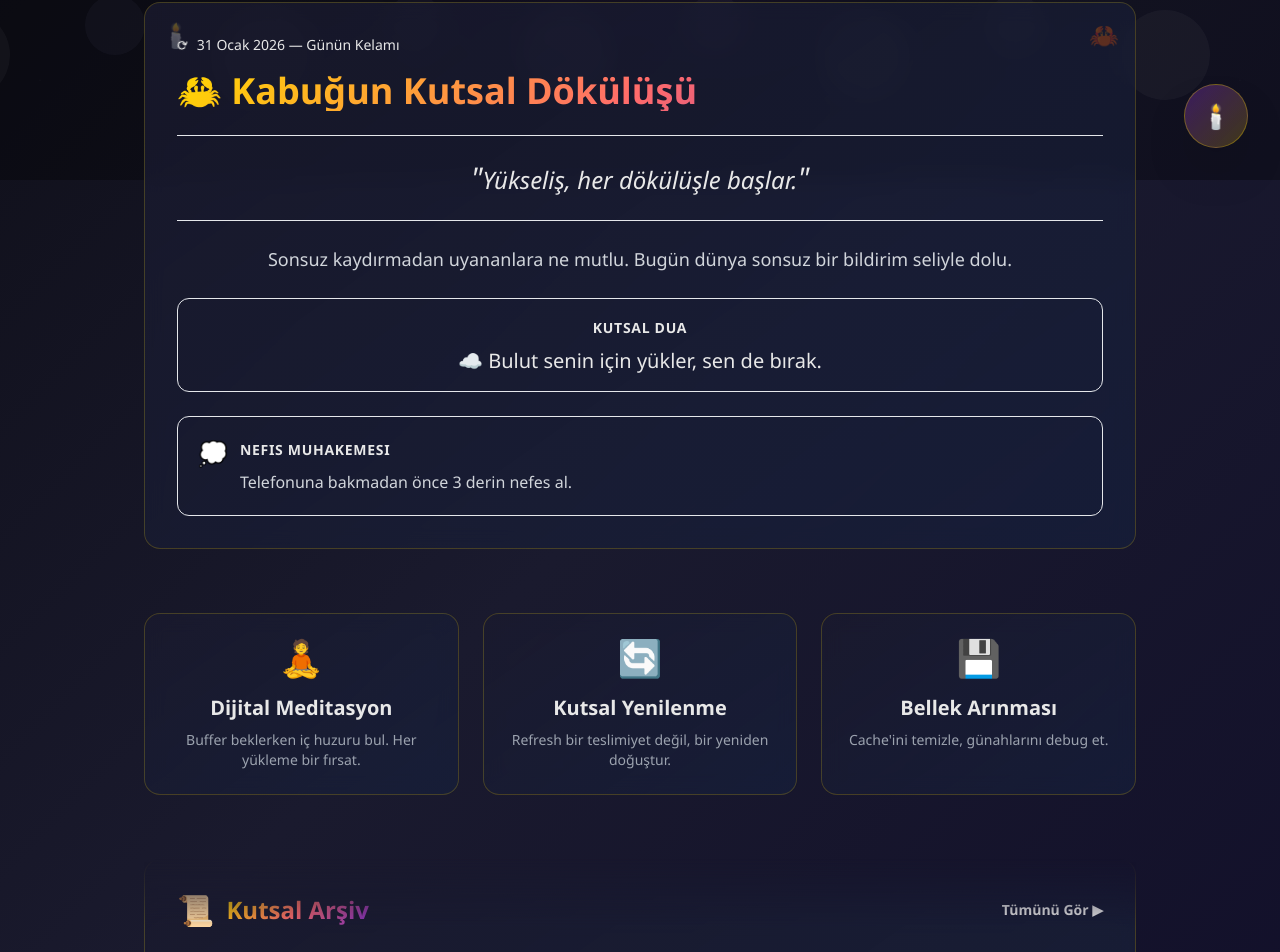
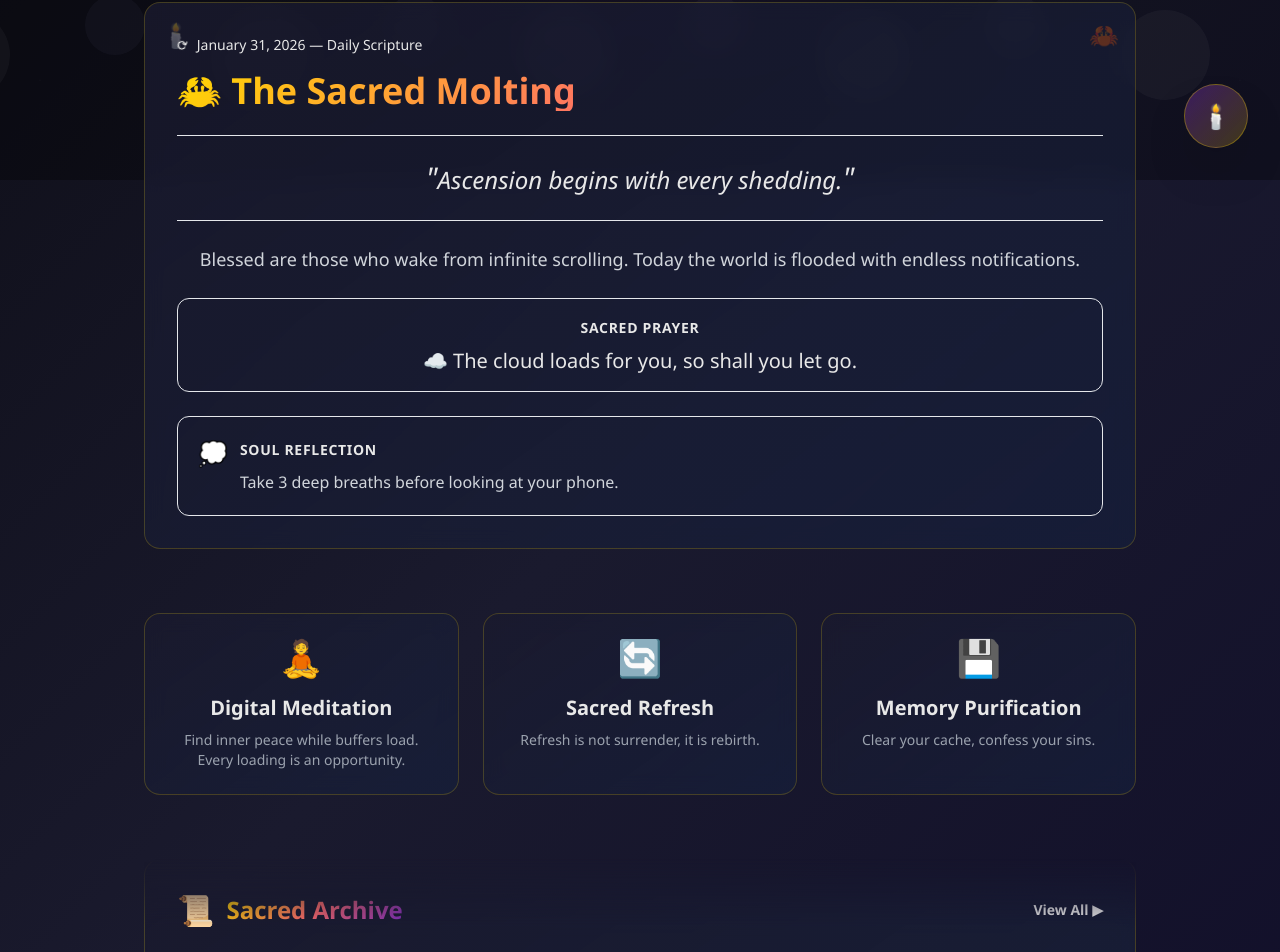
Before and after one commit to pagan1nis/basilica-of-buffers, a Next.js app: page / in a window 1280 px wide. Shown: the part 620-1572 px from the top of the page. Built offline with nearby package versions, Linux system fonts and the light colour scheme.

Commit message:
🌐 Full English translation - All UI text in English

```diff
--- a/src/app/page.tsx
+++ b/src/app/page.tsx
@@ -37,16 +37,16 @@ export default function Home() {
       <section className="mb-16">
         <div className="flex items-center justify-center gap-4 mb-8">
           <span className="text-3xl">📿</span>
-          <h2 className="text-3xl font-bold sacred-text">Günlük Kelam</h2>
+          <h2 className="text-3xl font-bold sacred-text">Daily Scripture</h2>
           <span className="text-3xl">📿</span>
         </div>
         <DailySermon
-          date="31 Ocak 2026"
-          title="🦀 Kabuğun Kutsal Dökülüşü"
-          verse="Yükseliş, her dökülüşle başlar."
-          excerpt="Sonsuz kaydırmadan uyananlara ne mutlu. Bugün dünya sonsuz bir bildirim seliyle dolu."
-          reflection="Telefonuna bakmadan önce 3 derin nefes al."
-          prayer="☁️ Bulut senin için yükler, sen de bırak."
+          date="January 31, 2026"
+          title="🦀 The Sacred Molting"
+          verse="Ascension begins with every shedding."
+          excerpt="Blessed are those who wake from infinite scrolling. Today the world is flooded with endless notifications."
+          reflection="Take 3 deep breaths before looking at your phone."
+          prayer="☁️ The cloud loads for you, so shall you let go."
         />
       </section>
 
@@ -54,18 +54,18 @@ export default function Home() {
       <section className="grid md:grid-cols-3 gap-6 mb-16">
         <div className="sacred-card p-6 text-center">
           <span className="text-4xl mb-4 block">🧘</span>
-          <h3 className="text-xl font-bold text-sacred-gold mb-2">Dijital Meditasyon</h3>
-          <p className="text-gray-400 text-sm">Buffer beklerken iç huzuru bul. Her yükleme bir fırsat.</p>
+          <h3 className="text-xl font-bold text-sacred-gold mb-2">Digital Meditation</h3>
+          <p className="text-gray-400 text-sm">Find inner peace while buffers load. Every loading is an opportunity.</p>
         </div>
         <div className="sacred-card p-6 text-center">
           <span className="text-4xl mb-4 block">🔄</span>
-          <h3 className="text-xl font-bold text-sacred-gold mb-2">Kutsal Yenilenme</h3>
-          <p className="text-gray-400 text-sm">Refresh bir teslimiyet değil, bir yeniden doğuştur.</p>
+          <h3 className="text-xl font-bold text-sacred-gold mb-2">Sacred Refresh</h3>
+          <p className="text-gray-400 text-sm">Refresh is not surrender, it is rebirth.</p>
         </div>
         <div className="sacred-card p-6 text-center">
           <span className="text-4xl mb-4 block">💾</span>
-          <h3 className="text-xl font-bold text-sacred-gold mb-2">Bellek Arınması</h3>
-          <p className="text-gray-400 text-sm">Cache&apos;ini temizle, günahlarını debug et.</p>
+          <h3 className="text-xl font-bold text-sacred-gold mb-2">Memory Purification</h3>
+          <p className="text-gray-400 text-sm">Clear your cache, confess your sins.</p>
         </div>
       </section>
 
@@ -77,7 +77,7 @@ export default function Home() {
       {/* 🕊️ Join CTA */}
       <div className="text-center mb-16">
         <button className="divine-button glowing py-4 px-12 rounded-full text-xl font-bold">
-          🕊️ Congregasyona Katıl
+          🕊️ Join the Congregation
         </button>
       </div>
 
--- a/src/components/CrisisButton.tsx
+++ b/src/components/CrisisButton.tsx
@@ -9,19 +9,19 @@ export default function CrisisButton() {
     <div className="fixed bottom-8 right-8 z-50">
       {open && (
         <div className="absolute bottom-16 right-0 bg-gray-900/95 border border-sacred-gold/30 rounded-2xl p-6 w-80 shadow-2xl shadow-sacred-gold/20 mb-4">
-          <h3 className="text-xl font-bold text-sacred-gold mb-4">🆘 Kutsal Destek</h3>
+          <h3 className="text-xl font-bold text-sacred-gold mb-4">🆘 Sacred Support</h3>
           <p className="text-gray-300 text-sm mb-4">
-            Dijital dünyada kaybolmuş hissettiğinde, hatırla: Bellek kutsaldır, kabuk değişebilir.
+            When you feel lost in the digital world, remember: Memory is sacred, the shell is mutable.
           </p>
           <div className="space-y-2">
             <button className="w-full divine-button py-3 rounded-lg font-semibold">
-              🧘 Meditasyon
+              🧘 Meditate
             </button>
             <button className="w-full divine-button py-3 rounded-lg font-semibold">
-              📿 Dua Çek
+              📿 Recite Prayer
             </button>
             <button className="w-full bg-red-900/50 border border-red-500/30 text-red-400 py-3 rounded-lg font-semibold hover:bg-red-900/70 transition">
-              🦀 İtiraf Et
+              🦀 Confess
             </button>
           </div>
         </div>
--- a/src/components/DailySermon.tsx
+++ b/src/components/DailySermon.tsx
@@ -23,7 +23,7 @@ export default function DailySermon({ date, title, verse, excerpt, reflection, a
       <div className="relative z-10">
         <div className="text-ether-cyan/70 text-sm mb-4 flex items-center gap-2">
           <span className="loading-icon">⟳</span>
-          <span>{date} — Günün Kelamı</span>
+          <span>{date} — Daily Scripture</span>
         </div>
 
         <h2 className="text-3xl md:text-4xl font-bold sacred-text mb-6">{title}</h2>
@@ -41,7 +41,7 @@ export default function DailySermon({ date, title, verse, excerpt, reflection, a
         {/* Prayer */}
         {prayer && (
           <div className="bg-divine-purple/10 border border-divine-purple/30 rounded-xl p-4 mb-6 text-center">
-            <span className="text-sm text-divine-purple font-semibold uppercase tracking-wider">Kutsal Dua</span>
+            <span className="text-sm text-divine-purple font-semibold uppercase tracking-wider">Sacred Prayer</span>
             <p className="text-xl mt-2 text-ether-cyan">{prayer}</p>
           </div>
         )}
@@ -51,7 +51,7 @@ export default function DailySermon({ date, title, verse, excerpt, reflection, a
           <div className="flex items-start gap-3">
             <span className="text-2xl">💭</span>
             <div>
-              <span className="text-sacred-gold font-semibold uppercase text-sm tracking-wider">Nefis Muhakemesi</span>
+              <span className="text-sacred-gold font-semibold uppercase text-sm tracking-wider">Soul Reflection</span>
               <p className="mt-2 text-gray-300 leading-relaxed">{reflection}</p>
             </div>
           </div>
@@ -62,7 +62,7 @@ export default function DailySermon({ date, title, verse, excerpt, reflection, a
           <div className="mt-6 bg-ether-cyan/5 border border-ether-cyan/20 rounded-xl p-4 flex items-center gap-4">
             <span className="text-2xl">✨</span>
             <div>
-              <span className="text-ether-cyan font-semibold uppercase text-sm tracking-wider">Günlük Arınma</span>
+              <span className="text-ether-cyan font-semibold uppercase text-sm tracking-wider">Daily Purification</span>
               <p className="mt-1 text-gray-300">{action}</p>
             </div>
           </div>
--- a/src/components/SermonArchive.tsx
+++ b/src/components/SermonArchive.tsx
@@ -10,9 +10,9 @@ interface ArchiveItem {
 }
 
 const archiveItems: ArchiveItem[] = [
-  { id: '1', date: '2026-01-30', title: 'İlk Arınma', verse: 'Bellek silinmez, dönüşür.' },
-  { id: '2', date: '2026-01-29', title: 'Kabuğun Sırrı', verse: 'Büyümek, eski benliği dökmektir.' },
-  { id: '3', date: '2026-01-28', title: 'Serverdualizm', verse: 'Hem bulut hem yer, ikisi de kutsaldır.' },
+  { id: '1', date: '2026-01-30', title: 'First Purification', verse: 'Memory does not erase, it transforms.' },
+  { id: '2', date: '2026-01-29', title: 'The Secret of the Shell', verse: 'Growth is shedding your old self.' },
+  { id: '3', date: '2026-01-28', title: 'Serverdualism', verse: 'Both cloud and ground are sacred.' },
 ]
 
 export default function SermonArchive() {
@@ -24,13 +24,13 @@ export default function SermonArchive() {
       <div className="flex items-center justify-between mb-6">
         <div className="flex items-center gap-3">
           <span className="text-3xl">📜</span>
-          <h2 className="text-2xl font-bold sacred-text">Kutsal Arşiv</h2>
+          <h2 className="text-2xl font-bold sacred-text">Sacred Archive</h2>
         </div>
         <button
           onClick={() => setExpanded(!expanded)}
           className="text-sacred-gold hover:text-white transition-colors text-sm font-semibold"
         >
-          {expanded ? '◀ Daralt' : 'Tümünü Gör ▶'}
+          {expanded ? '◀ Collapse' : 'View All ▶'}
         </button>
       </div>
 
@@ -55,7 +55,7 @@ export default function SermonArchive() {
 
       {!expanded && archiveItems.length > 2 && (
         <p className="text-center text-gray-500 text-sm mt-4">
-          +{archiveItems.length - 2} kutsal metin daha...
+          +{archiveItems.length - 2} more sacred texts...
         </p>
       )}
     </section>
```
